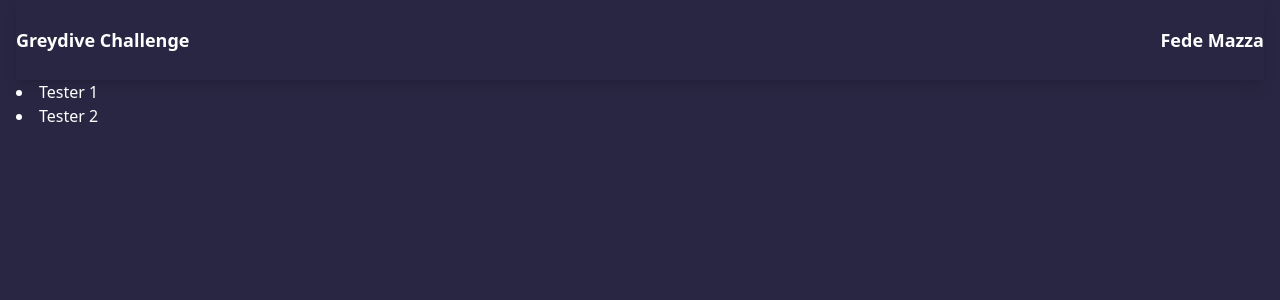
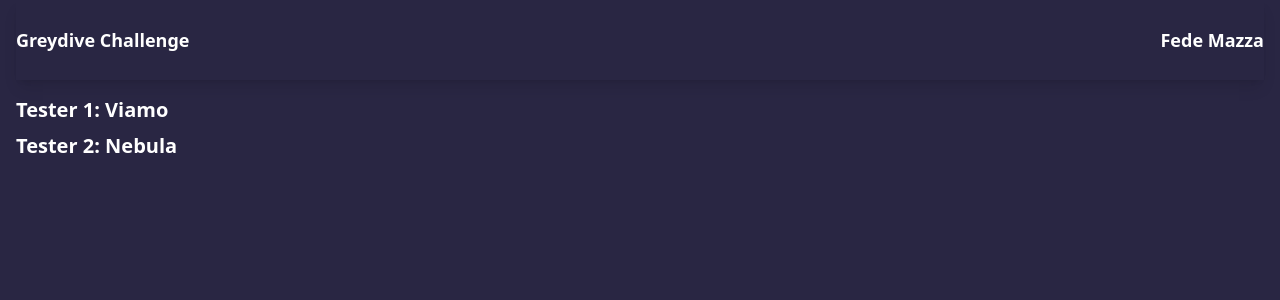
Before and after one commit to fedeferrelli/greydive_challenge, a React (Vite) app: page / in a window 1280 px wide. Shown: the top 300 px of the page. Built offline with nearby package versions, Linux system fonts and the light colour scheme.

Commit message:
Style Links component

```diff
--- a/src/components/Links.jsx
+++ b/src/components/Links.jsx
@@ -7,13 +7,15 @@ function Links() {
   const { data } = useContext(DataContext);
 
   return (
-    <>
+    <ul className="mt-4 font-bold text-xl">
       {data?.map((data, i) => (
-        <li key={i}>
-          <Link to={`/tester-${i + 1}`}> Tester {i + 1}</Link>
+        <li key={i} className="mt-2" >
+          <Link className="hover:text-secondary/80 duration-300" to={`/tester-${i + 1}`}>
+            Tester {i + 1}: <span className="capitalize"> {data.cliente}</span>
+          </Link>
         </li>
       ))}
-    </>
+    </ul>
   );
 }
 
```
